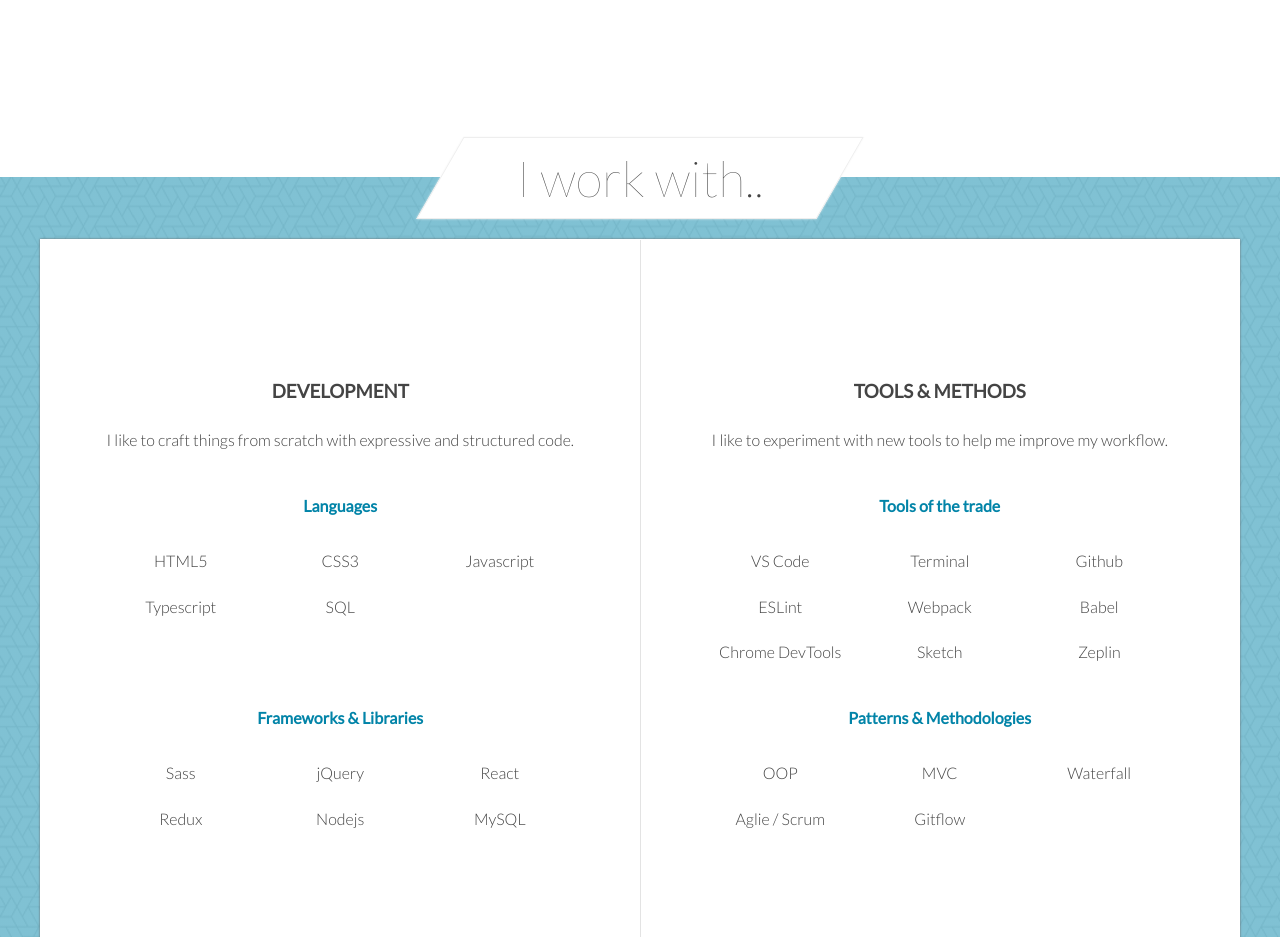
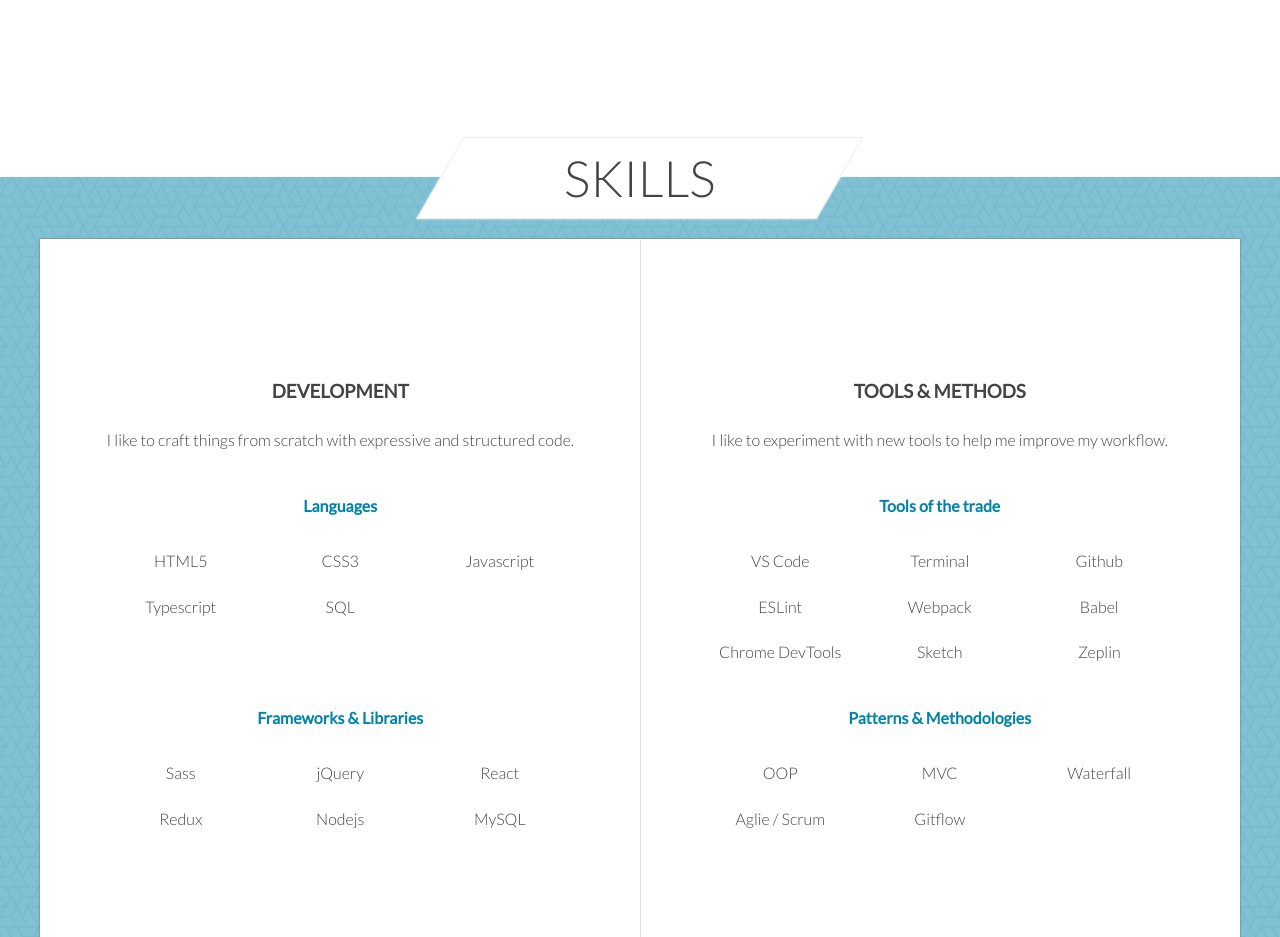
Before and after one commit to shomail/shomail.github.io, a website: page index.html in a window 1280 px wide. Shown: the part 1241-2178 px from the top of the page. Drawn offline with Linux system fonts and the light colour scheme.

Commit message:
skills header fix

```diff
--- a/index.html
+++ b/index.html
@@ -60,7 +60,7 @@
       </section>
 
       <section class="section-skills">
-        <h2 class="section-skills__heading"><span>I work with..</span></h2>
+        <h2 class="section-skills__heading"><span>Skills</span></h2>
         <div class="section-skills__container">
           <div class="section-skills__box">
             <figure class="section-skills__icon">
--- a/sass/_skills.scss
+++ b/sass/_skills.scss
@@ -10,7 +10,8 @@
     width: 40rem;
     text-align: center;
     font-size: 5rem;
-    font-weight: 100;
+    font-weight: 300;
+    text-transform: uppercase;
     margin: 0 auto;
     margin-top: -6rem;
     margin-bottom: 2rem;
```
Also changed, not shown: css/style.css.
